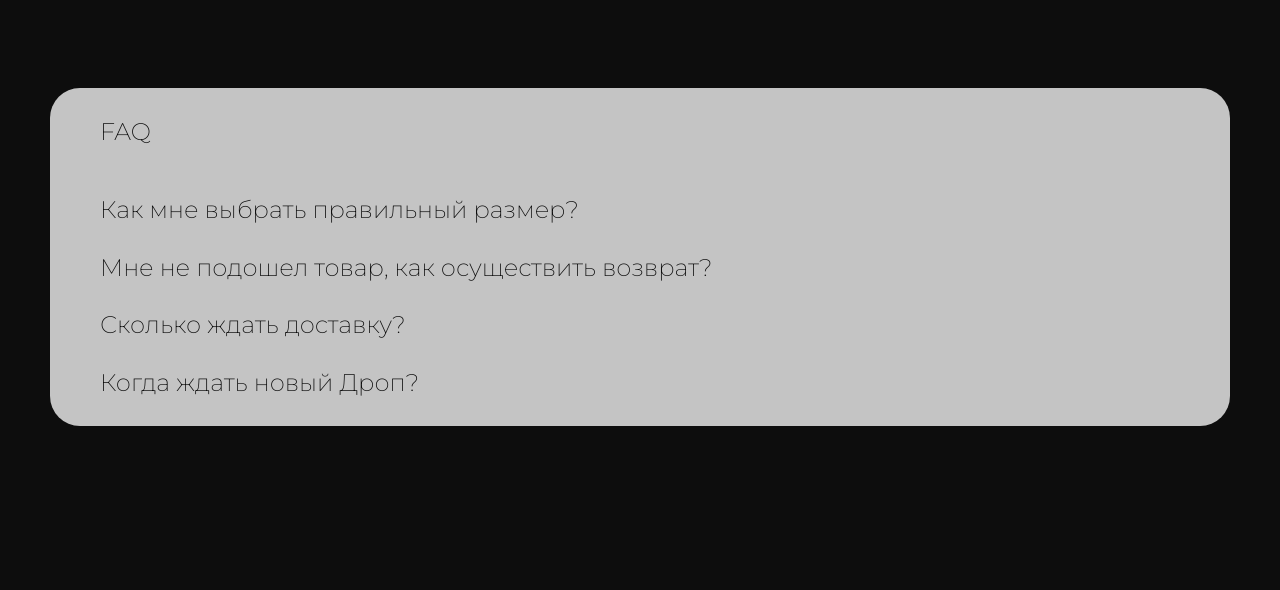
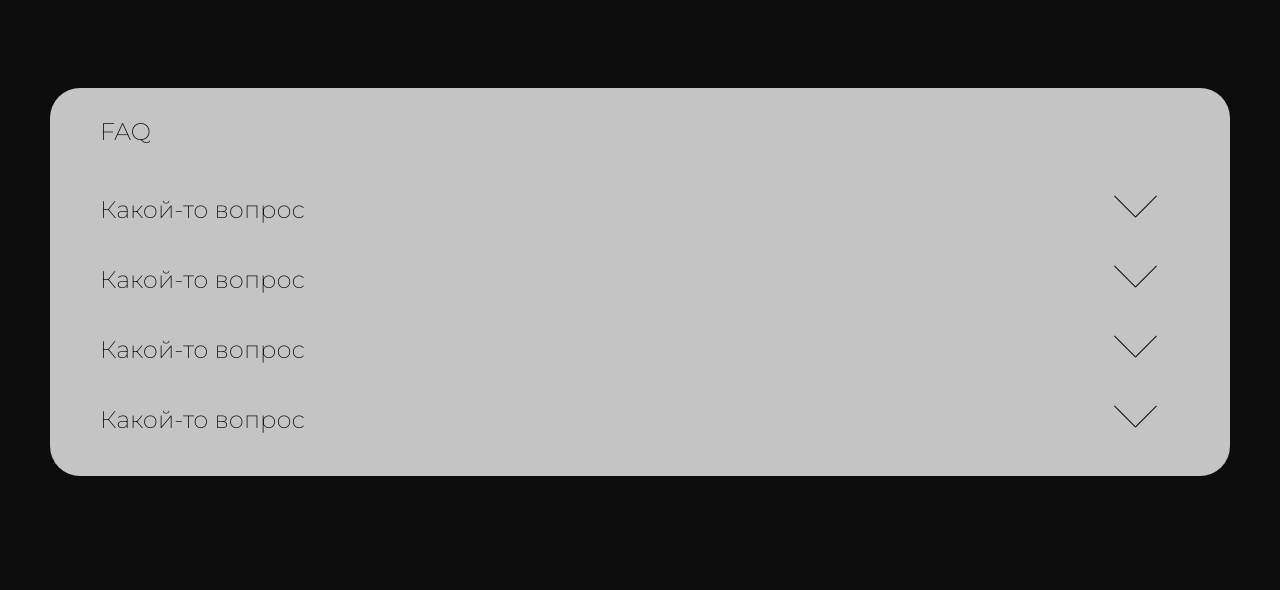
Before and after one commit to DaniilRalf/RALF_STYLE-web-site, a website built with webpack: page dist/index.html in a window 1280 px wide. Shown: the part 1297-1887 px from the top of the page. Built offline with nearby package versions, Linux system fonts and the light colour scheme.

Commit message:
webpack dev

```diff
--- a/dist/index.html
+++ b/dist/index.html
@@ -98,10 +98,46 @@
             <div class="faq-block">
                 <h1 class="faq-block-heading">FAQ</h1>
                 <ul class="faq-block-questions">
-                    <li class="faq-block-item">Как мне выбрать правильный размер?</li>
-                    <li class="faq-block-item">Мне не подошел товар, как осуществить возврат?</li>
-                    <li class="faq-block-item">Сколько ждать доставку?</li>
-                    <li class="faq-block-item">Когда ждать новый Дроп?</li>
+                    <li class="faq-block-item">
+                        <div class="faq-block-item__heading">
+                            <p class="faq-block-item__txt">Какой-то вопрос</p>
+                            <div class="faq-block-item__icon">
+                                <div class="faq-block-item__icon-left"></div>
+                                <div class="faq-block-item__icon-rihgt"></div>
+                            </div>
+                        </div>
+                        <div class="faq__description-close">Lorem ipsum dolor sit amet consectetur adipisicing elit. Voluptatem quam, sit sint nam recusandae provident in aut voluptates laboriosam ipsam, eveniet, reiciendis quod? Impedit officia inventore aut, dolores repellat praesentium.</div>
+                    </li>
+                    <li class="faq-block-item">
+                        <div class="faq-block-item__heading">
+                            <p class="faq-block-item__txt">Какой-то вопрос</p>
+                            <div class="faq-block-item__icon">
+                                <div class="faq-block-item__icon-left"></div>
+                                <div class="faq-block-item__icon-rihgt"></div>
+                            </div>
+                        </div>
+                        <div class="faq__description-close">Lorem ipsum dolor sit amet consectetur adipisicing elit. Voluptatem quam, sit sint nam recusandae provident in aut voluptates laboriosam ipsam, eveniet, reiciendis quod? Impedit officia inventore aut, dolores repellat praesentium.</div>
+                    </li>
+                    <li class="faq-block-item">
+                        <div class="faq-block-item__heading">
+                            <p class="faq-block-item__txt">Какой-то вопрос</p>
+                            <div class="faq-block-item__icon">
+                                <div class="faq-block-item__icon-left"></div>
+                                <div class="faq-block-item__icon-rihgt"></div>
+                            </div>
+                        </div>
+                        <div class="faq__description-close">Lorem ipsum dolor sit amet consectetur adipisicing elit. Voluptatem quam, sit sint nam recusandae provident in aut voluptates laboriosam ipsam, eveniet, reiciendis quod? Impedit officia inventore aut, dolores repellat praesentium.</div>
+                    </li>
+                    <li class="faq-block-item">
+                        <div class="faq-block-item__heading">
+                            <p class="faq-block-item__txt">Какой-то вопрос</p>
+                            <div class="faq-block-item__icon">
+                                <div class="faq-block-item__icon-left"></div>
+                                <div class="faq-block-item__icon-rihgt"></div>
+                            </div>
+                        </div>
+                        <div class="faq__description-close">Lorem ipsum dolor sit amet consectetur adipisicing elit. Voluptatem quam, sit sint nam recusandae provident in aut voluptates laboriosam ipsam, eveniet, reiciendis quod? Impedit officia inventore aut, dolores repellat praesentium.</div>
+                    </li>
                 </ul>
             </div>
         </div>
@@ -118,7 +154,7 @@
                         <li class="footer-left__top-item">Политика конфиденциальности </li>
                         <li class="footer-left__top-item">Возврат</li>
                     </ul>
-                    <p class="footer-left__bottom">2022  |  г.Новосиьирск  |  какие-то умные слова про политику конфиденциальности  какие-то умные слова про политику </p>
+                    <p class="footer-left__bottom">2022  |  г. Новосибирск  |  какие-то умные слова про политику конфиденциальности  какие-то умные слова про политику </p>
                 </div>
                 <a href="#" class="header-logo"><img src="../src/img/logo.png" alt="" class="header-logo-img"></a>
             </div>
--- a/dist/main.css
+++ b/dist/main.css
@@ -501,6 +501,9 @@ body{
     display: flex;
     justify-content: space-between
 }
+.about-block-1{
+    align-items: flex-start;
+}
 .about-block-2{
     align-items: flex-end;
 }
@@ -551,6 +554,48 @@ body{
 .faq-block-item:not(:last-child){
     padding-bottom: 30px;
 }
+.faq-block-item__heading{
+    display: flex;
+    justify-content: space-between;
+}
+
+
+
+.faq-block-item__icon{
+    width: 70px;
+    height: 40px;
+    /* background-color: aquamarine; */
+
+    position: relative;
+}
+.faq-block-item__icon-left{
+    background-color: #0D0D0D;
+    width: 30px;
+    height: 1px;
+
+    transform: translateY(10px) rotate(45deg) ;
+    transform-origin: center center;
+
+    position: absolute;
+}
+.faq-block-item__icon-rihgt{
+    background-color: #0D0D0D;
+    width: 30px;
+    height: 1px;
+
+    transform: translateY(10px) translateX(21px) rotate(-45deg) ;
+    transform-origin: center center;
+
+    position: absolute;
+}
+.faq__description-close{
+    overflow: hidden;
+
+    background-color: aqua;
+    height: 0px;
+}
+
+
 
 
 
@@ -626,3 +671,12 @@ body{
     transition-property: all;
     transition-duration: 400ms;
 }
+
+
+/* faq--------------------------- */
+.faq__description-open{
+    overflow: hidden;
+
+    background-color: aqua;
+    height: 100px;
+}
```
Also changed, not shown: dist/bundle.js (+1 -1 lines).
